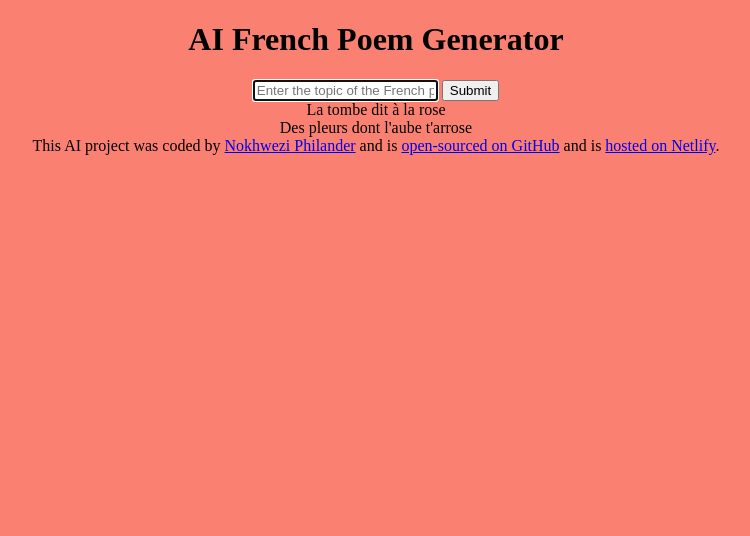
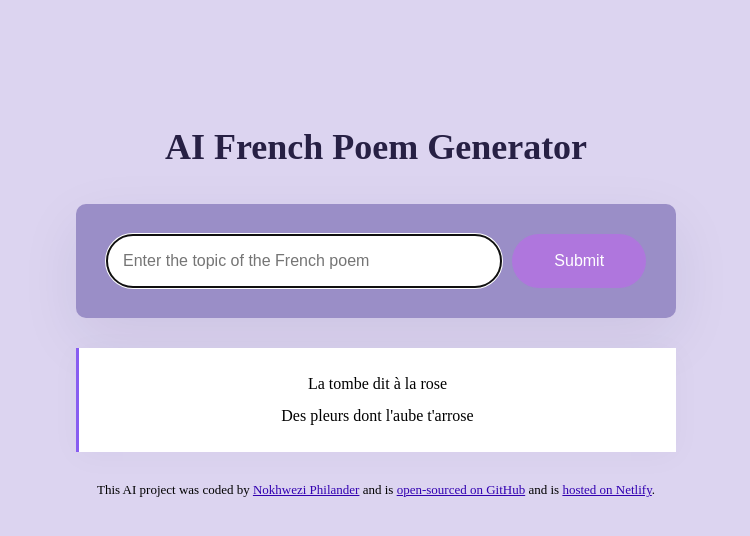
Before and after one commit to nphilander/Poem-Generator, a plain HTML site: page index.html in a window 1280 px wide. Shown: the whole page, without its empty margins (264-1014 px from the left). Drawn offline with Linux system fonts and the light colour scheme.

Commit message:
added styling to the project

```diff
--- a/index.html
+++ b/index.html
@@ -7,6 +7,7 @@
     <title>AI Poem Generator</title>
   </head>
   <body>
+    <div class="container">
       <header>
         <h1>AI French Poem Generator</h1>
       </header>
@@ -19,16 +20,16 @@
             autofocus
             required
             autocomplete="off"
+            class="instructions"
           />
-        <input type="submit" />
+          <input type="submit" class="submit-button" />
         </form>
-      <div>
+        <div class="poem">
           La tombe dit à la rose
           <br />
           Des pleurs dont l'aube t'arrose
         </div>
       </main>
-
 
       <footer>
         This AI project was coded by
@@ -36,11 +37,15 @@
           >Nokhwezi Philander</a
         >
         and is
-      <a href="https://github.com/nphilander/Poem-Generator" target="_blank"> open-sourced on GitHub</a>
+        <a href="https://github.com/nphilander/Poem-Generator" target="_blank">
+          open-sourced on GitHub</a
+        >
         and is
-      <a href="https://poem-generat0r.netlify.app/" target="_blank">hosted on Netlify</a>.
+        <a href="https://poem-generat0r.netlify.app/" target="_blank"
+          >hosted on Netlify</a
+        >.
       </footer>
-
+    </div>
     <script src="src/index.js"></script>
   </body>
 </html>
--- a/src/style.css
+++ b/src/style.css
@@ -1,4 +1,70 @@
 body {
-  background: salmon;
+  background: #dcd4f0;
   text-align: center;
 }
+
+a {
+  color: #3201b1;
+}
+
+.container {
+  margin: 120px auto;
+  max-width: 600px;
+}
+
+header {
+  margin-bottom: 30px;
+}
+
+h1 {
+  text-align: center;
+  font-weight: 800;
+  font-size: 36px;
+  line-height: 1.5;
+  color: #272044;
+}
+
+form {
+  padding: 30px;
+  background-color: rgb(154, 142, 199);
+  box-shadow: 0px 20px 60px rgba(31, 11, 77, 0.08);
+  border-radius: 10px;
+  display: flex;
+  margin-bottom: 30px;
+}
+
+.instructions {
+  padding: 16px;
+  border: 1px solid rgba(39, 33, 66, 0.5);
+  width: 80%;
+  font-size: 16px;
+  border-radius: 50px;
+  line-height: 20px;
+  color: #272044;
+}
+
+.submit-button {
+  margin-left: 10px;
+  background: #af76dd;
+  color: white;
+  border: none;
+  width: 150px;
+  font-size: 16px;
+  border-radius: 50px;
+  padding: 14px 24px;
+}
+
+.poem {
+  font-size: 16px;
+  background-color: #fff;
+  padding: 20px;
+  line-height: 2;
+  border-left: 3px solid #885df1;
+  box-shadow: 0px 4px 30px 0px rgba(39, 33, 66, 0.03);
+}
+
+footer {
+  text-align: center;
+  font-size: 13px;
+  margin-top: 30px;
+}
```
Lines whose indentation alone changed are shown as unchanged.
